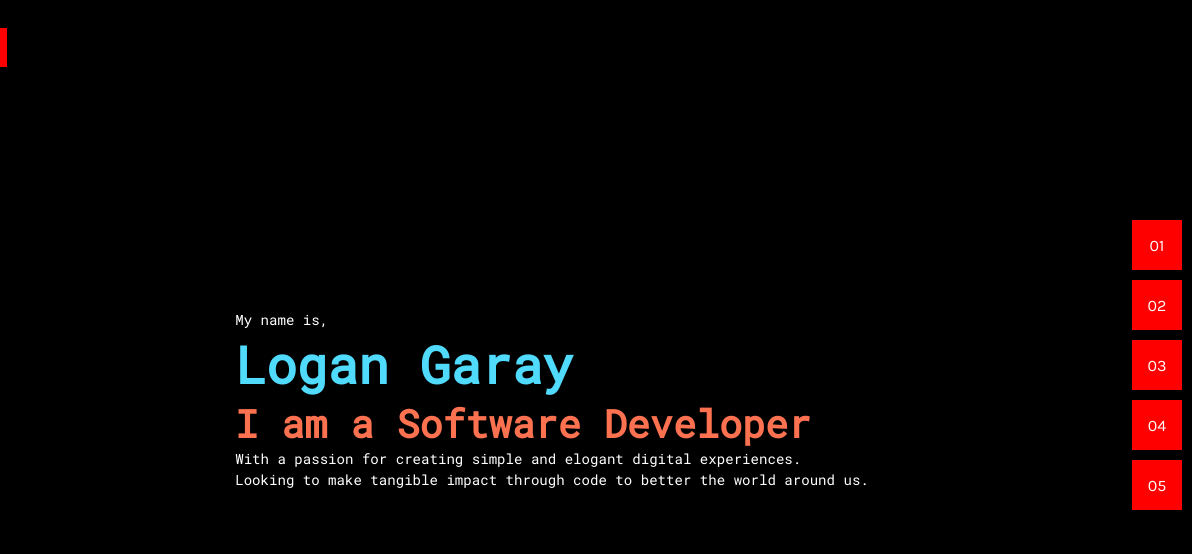
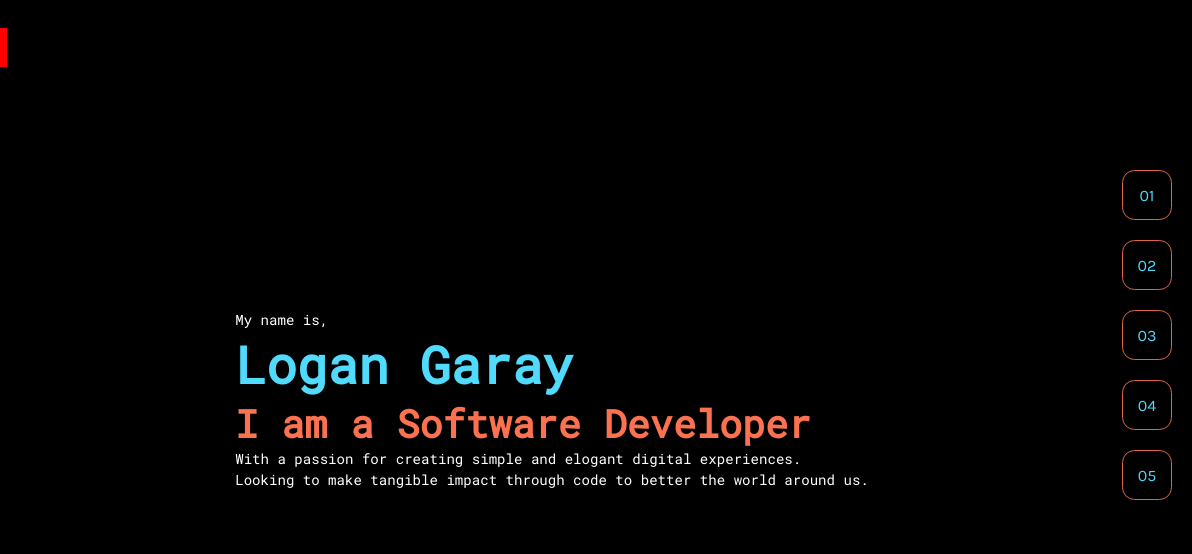
Before and after one commit to L-Garay/Portfolio, a Gatsby site: page / in a window 1280 px wide. Shown: the top 554 px of the page, 88-1280 px from the left. Built offline with nearby package versions, Linux system fonts and the light colour scheme; Gatsby itself is replaced by a stand-in of ours.

Commit message:
add hover banner and styles

```diff
--- a/src/components/layout.tsx
+++ b/src/components/layout.tsx
@@ -1,6 +1,7 @@
 import * as React from 'react';
 import styled from 'styled-components';
 import SocialLinks from './socialLinks';
+import SiteLinks from './siteLinks';
 
 // This layout will be solely responsible for the 'home' icon in the top left corner
 // it will also be responsible for the two vertical links/menus on either side of the page
@@ -30,32 +31,6 @@ const HomeIcon = styled.a`
   color: white;
 `;
 
-const SiteLinks = styled.div`
-  position: fixed;
-  bottom: 35%;
-  right: 0;
-`;
-
-const SiteLinkContainer = styled.div`
-  height: 50px;
-  width: 50px; // will expand out on hover to fit name of section
-  margin: 10px;
-  background-color: red; // testing
-  display: flex;
-  justify-content: center;
-  align-items: center;
-`;
-
-const SiteLink = styled.a`
-  text-decoration: none;
-  color: white;
-
-  &:hover {
-    cursor: pointer;
-    color: black;
-  }
-`;
-
 const Footer = styled.div`
   position: absolute;
   bottom: 0;
@@ -77,23 +52,7 @@ const Layout = ({ pageTitle, children }: Record<string, any>) => {
       <Main id="main">
         <SocialLinks />
         {children}
-        <SiteLinks>
-          <SiteLinkContainer>
-            <SiteLink href="#introduction">01</SiteLink>
-          </SiteLinkContainer>
-          <SiteLinkContainer>
-            <SiteLink href="#skills">02</SiteLink>
-          </SiteLinkContainer>
-          <SiteLinkContainer>
-            <SiteLink href="#experience">03</SiteLink>
-          </SiteLinkContainer>
-          <SiteLinkContainer>
-            <SiteLink href="#journey">04</SiteLink>
-          </SiteLinkContainer>
-          <SiteLinkContainer>
-            <SiteLink href="#about">05</SiteLink>
-          </SiteLinkContainer>
-        </SiteLinks>
+        <SiteLinks />
         <Footer id="footer" role="contentinfo">
           <div className="footer-content">
             <small>copyright Logan Garay</small>
--- /dev/null
+++ b/src/components/siteLinks.tsx
@@ -0,0 +1,171 @@
+import React, { useState } from 'react';
+import styled from 'styled-components';
+import { Link } from './shared';
+import theme from '../styles/theme';
+
+const SiteLinksContainer = styled.div`
+  position: fixed;
+  bottom: 35%;
+  right: 0;
+`;
+
+type SiteLinkWrapperProps = {
+  isHovering: boolean;
+};
+
+const SiteLinkWrapper = styled.div<SiteLinkWrapperProps>`
+  height: 50px;
+  width: 50px; // will expand out on hover to fit name of section
+  margin: 20px;
+  border-radius: 12.5px;
+  border: 1px solid ${theme.colors.ORANGE_2};
+  display: flex;
+  justify-content: center;
+  align-items: center;
+  cursor: pointer;
+  position: relative;
+
+  ${(props) => {
+    if (props.isHovering) {
+      return `
+        border-radius: 0 12.5px 12.5px 0;
+        background-color: ${theme.colors.BLUE_5_TRANSPARENT};
+        border: 1px solid ${theme.colors.BLUE_1};
+        transition: all .5s linear;
+      `;
+    } else
+      return `
+      border-radius: 12.5px;
+      background-color: transparent;
+      border: 1px solid ${theme.colors.ORANGE_2};
+      transition: all .5s linear;
+    `;
+  }}
+`;
+
+const SiteLink = styled(Link)``;
+
+type SectionNameBannerProps = SiteLinkWrapperProps & {};
+
+const SectionNameBanner = styled.div<SectionNameBannerProps>`
+  position: absolute;
+  top: 0;
+  right: 100%;
+  background-color: grey;
+  opacity: 0;
+  color: ${theme.colors.ORANGE_1};
+  padding: 5px;
+  height: 50px;
+  width: 0px;
+  display: flex;
+  justify-content: center;
+  align-items: center;
+  border-radius: 12.5px 0 0 12.5px;
+  border: none;
+  ${(props) => {
+    if (props.isHovering) {
+      return `
+        width: 150px;
+        opacity: 1;
+        background-color: ${theme.colors.BLUE_5_TRANSPARENT};
+        border: 1px solid ${theme.colors.BLUE_1};
+        transition: all .5s linear;
+
+      `;
+    } else
+      return `
+      width: 0px;
+      opacity: 0;
+      background-color: grey;
+      transition: all .5s linear;
+    `;
+  }}
+`;
+
+const SectionName = styled.p`
+  font-size: 1rem; // will change based on screen size
+`;
+
+const SiteLinks = () => {
+  const [isHoveringIntro, setIsHoveringIntro] = useState(false);
+  const [isHoveringSkills, setIsHoveringSkills] = useState(false);
+  const [isHoveringExperience, setIsHoveringExperience] = useState(false);
+  const [isHoveringJourney, setIsHoveringJourney] = useState(false);
+  const [isHoveringAbout, setIsHoveringAbout] = useState(false);
+  return (
+    <SiteLinksContainer>
+      <SiteLinkWrapper
+        isHovering={isHoveringIntro}
+        onMouseEnter={() => {
+          setIsHoveringIntro(true);
+        }}
+        onMouseLeave={() => {
+          setIsHoveringIntro(false);
+        }}
+      >
+        <SiteLink href="#introduction">01</SiteLink>
+        <SectionNameBanner isHovering={isHoveringIntro}>
+          <SectionName>Introduction</SectionName>
+        </SectionNameBanner>
+      </SiteLinkWrapper>
+      <SiteLinkWrapper
+        isHovering={isHoveringSkills}
+        onMouseEnter={() => {
+          setIsHoveringSkills(true);
+        }}
+        onMouseLeave={() => {
+          setIsHoveringSkills(false);
+        }}
+      >
+        <SiteLink href="#skills">02</SiteLink>
+        <SectionNameBanner isHovering={isHoveringSkills}>
+          <SectionName>Skills</SectionName>
+        </SectionNameBanner>
+      </SiteLinkWrapper>
+      <SiteLinkWrapper
+        isHovering={isHoveringExperience}
+        onMouseEnter={() => {
+          setIsHoveringExperience(true);
+        }}
+        onMouseLeave={() => {
+          setIsHoveringExperience(false);
+        }}
+      >
+        <SiteLink href="#experience">03</SiteLink>
+        <SectionNameBanner isHovering={isHoveringExperience}>
+          <SectionName>Experience</SectionName>
+        </SectionNameBanner>
+      </SiteLinkWrapper>
+      <SiteLinkWrapper
+        isHovering={isHoveringJourney}
+        onMouseEnter={() => {
+          setIsHoveringJourney(true);
+        }}
+        onMouseLeave={() => {
+          setIsHoveringJourney(false);
+        }}
+      >
+        <SiteLink href="#journey">04</SiteLink>
+        <SectionNameBanner isHovering={isHoveringJourney}>
+          <SectionName>Journey</SectionName>
+        </SectionNameBanner>
+      </SiteLinkWrapper>
+      <SiteLinkWrapper
+        isHovering={isHoveringAbout}
+        onMouseEnter={() => {
+          setIsHoveringAbout(true);
+        }}
+        onMouseLeave={() => {
+          setIsHoveringAbout(false);
+        }}
+      >
+        <SiteLink href="#about">05</SiteLink>
+        <SectionNameBanner isHovering={isHoveringAbout}>
+          <SectionName>About</SectionName>
+        </SectionNameBanner>
+      </SiteLinkWrapper>
+    </SiteLinksContainer>
+  );
+};
+
+export default SiteLinks;
--- a/src/components/socialLinks.tsx
+++ b/src/components/socialLinks.tsx
@@ -52,6 +52,8 @@ const LinkLine = styled.div`
   }
 `;
 
+const SocialLink = styled(Link)``;
+
 const SocialLinks = () => {
   const [isHoveringGithub, setIsHoveringGithub] = useState(false);
   const [isHoveringLinkedIn, setIsHoveringLinkedIn] = useState(false);
@@ -72,9 +74,9 @@ const SocialLinks = () => {
           setIsHoveringGithub(false);
         }}
       >
-        <Link href={SOCIALS.github}>
+        <SocialLink href={SOCIALS.github} target="_blank">
           <GithubSVG fill={isHoveringGithub ? fillColor : defaultColor} />
-        </Link>
+        </SocialLink>
       </LinkWrapper>
       <LinkWrapper
         isHovering={isHoveringLinkedIn}
@@ -85,9 +87,9 @@ const SocialLinks = () => {
           setIsHoveringLinkedIn(false);
         }}
       >
-        <Link href={SOCIALS.linkedIn}>
+        <SocialLink href={SOCIALS.linkedIn} target="_blank">
           <LinkedInSVG fill={isHoveringLinkedIn ? fillColor : defaultColor} />
-        </Link>
+        </SocialLink>
       </LinkWrapper>
       <LinkWrapper
         isHovering={isHoveringResume}
@@ -98,9 +100,9 @@ const SocialLinks = () => {
           setIsHoveringResume(false);
         }}
       >
-        <Link href="../assets/resume.pdf" download={true}>
+        <SocialLink href="../assets/resume.pdf" download={true}>
           <DownloadSVG fill={isHoveringResume ? fillColor : defaultColor} />
-        </Link>
+        </SocialLink>
       </LinkWrapper>
       <LinkWrapper
         isHovering={isHoveringEmail}
@@ -111,9 +113,9 @@ const SocialLinks = () => {
           setIsHoveringEmail(false);
         }}
       >
-        <Link href={SOCIALS.email}>
+        <SocialLink href={SOCIALS.email}>
           <EmailSVG fill={isHoveringEmail ? fillColor : defaultColor} />
-        </Link>
+        </SocialLink>
       </LinkWrapper>
       <LinkLine />
     </LinksContainer>
--- a/src/constants/socials.ts
+++ b/src/constants/socials.ts
@@ -1,5 +1,5 @@
 const github = 'https://github.com/L-Garay';
-const linkedIn = 'https://www.linkedin.com/in/logan-garay/';
+const linkedIn = 'https://www.linkedin.com/in/logangaray/';
 const resume = '../assets/Logan_Garay_Resume.pdf';
 const email = 'mailto:garay.logan@gmail.com?subject=Hello%20Logan!';
 
--- a/src/styles/color.ts
+++ b/src/styles/color.ts
@@ -4,21 +4,14 @@ const COLORS = {
   // primary colors
   BLUE_1: 'rgb(80, 218, 252)', // 10
   BLUE_2: 'rgb(70, 191, 221)',
-  BLUE_3: 'rgb(60, 164, 189)',
-  BLUE_4: 'rgb(50, 136, 158)',
   BLUE_5: 'rgb(40, 109, 126)', // 30
-  BLUE_6: 'rgb(30, 82, 95)',
+  BLUE_5_TRANSPARENT: 'rgba(40, 109, 126, 0.5)',
   BLUE_7: 'rgb(20, 55, 63)',
   BLUE_8: 'rgb(10, 27, 32)', // 60
   // secondary colors
   ORANGE_1: 'rgb(252, 114, 80)', // 60
   ORANGE_2: 'rgb(221, 100, 70)', // 30
   ORANGE_3: 'rgb(189, 86, 60)', // 10
-  ORANGE_4: 'rgb(158, 71, 50)',
-  ORANGE_5: 'rgb(126, 57, 40)',
-  ORANGE_6: 'rgb(95, 43, 30)',
-  ORANGE_7: 'rgb(63, 28, 20)',
-  ORANGE_8: 'rgb(32, 14, 10)',
 };
 
 export default COLORS;
```
